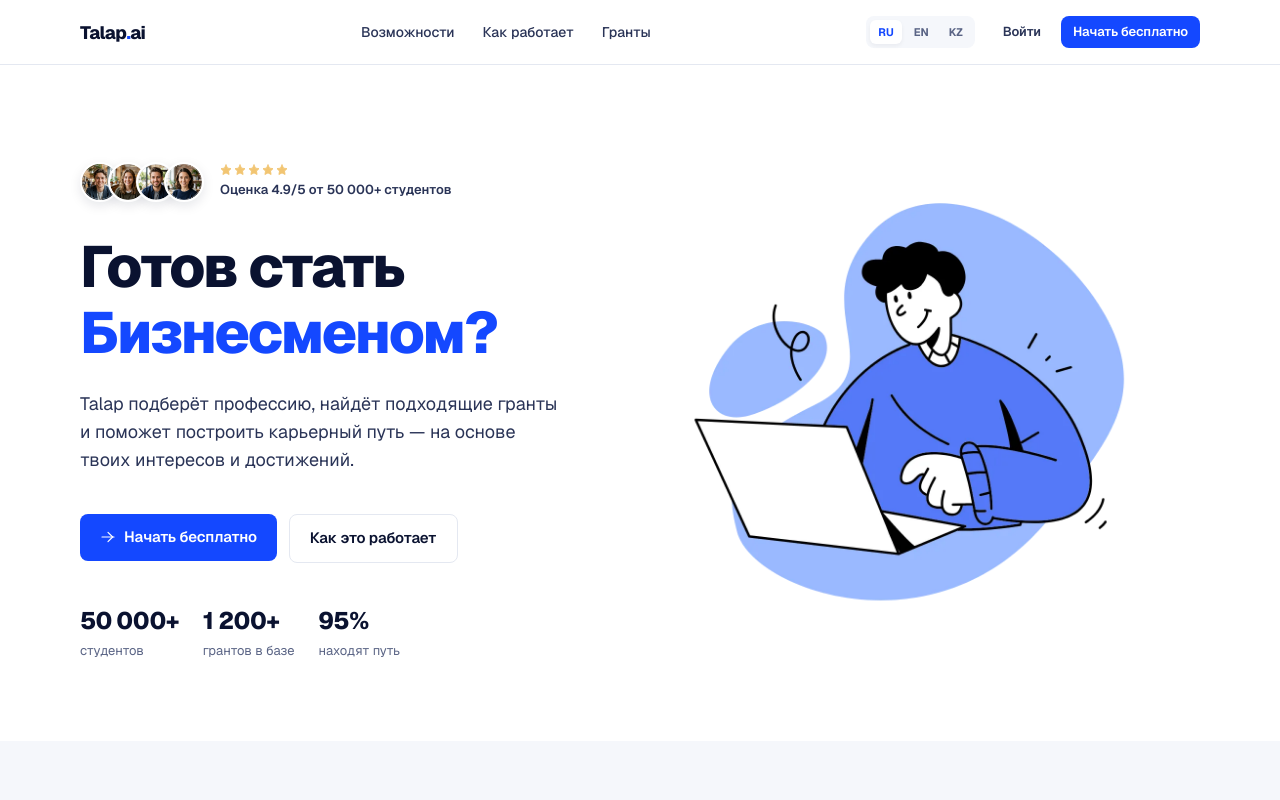
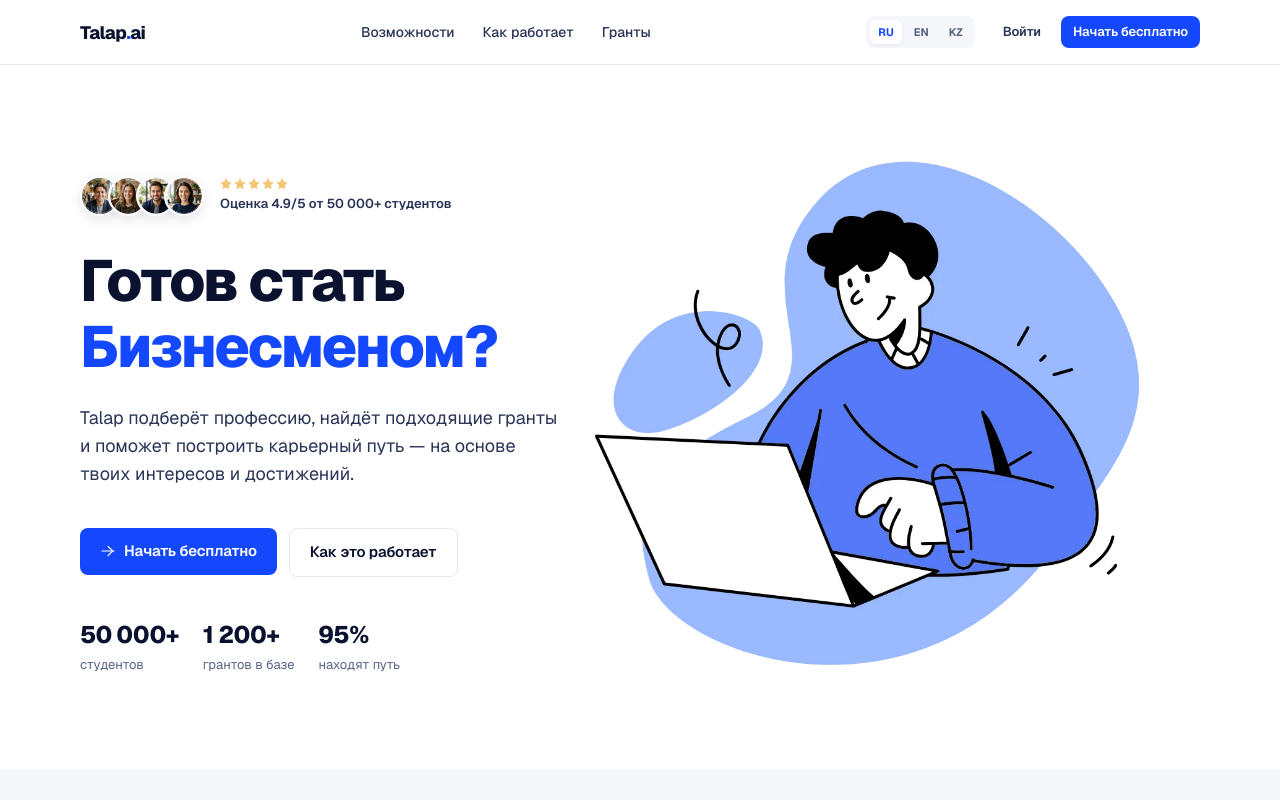
Before and after one commit to MrDezzan/talap-ai, a React (Vite) app: page / in a window 1280 px wide. Shown: the top 800 px of the page. Built offline with nearby package versions, Linux system fonts and the light colour scheme; no server answers.

Commit message:
style(landing): increase hero image size by 20 percent

```diff
--- a/src/pages/Landing.jsx
+++ b/src/pages/Landing.jsx
@@ -298,8 +298,10 @@ function Hero() {
               alt="Talap Platform Preview"
               style={{
                 width: '100%',
-                maxWidth: 500,
+                maxWidth: 600,
                 height: 'auto',
+                transform: 'scale(1.2)',
+                transformOrigin: 'center right',
                 position: 'relative',
                 zIndex: 1
               }}
```
